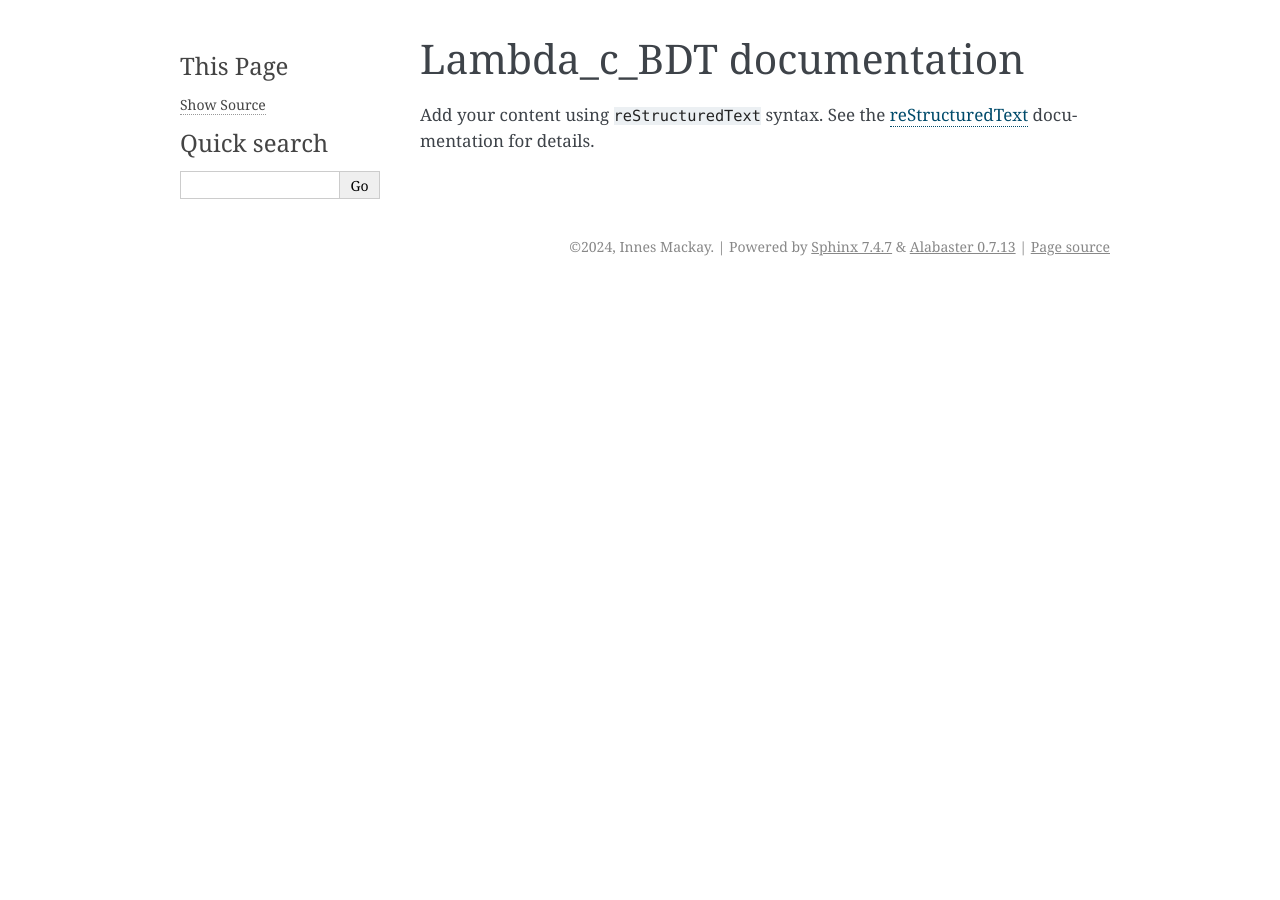
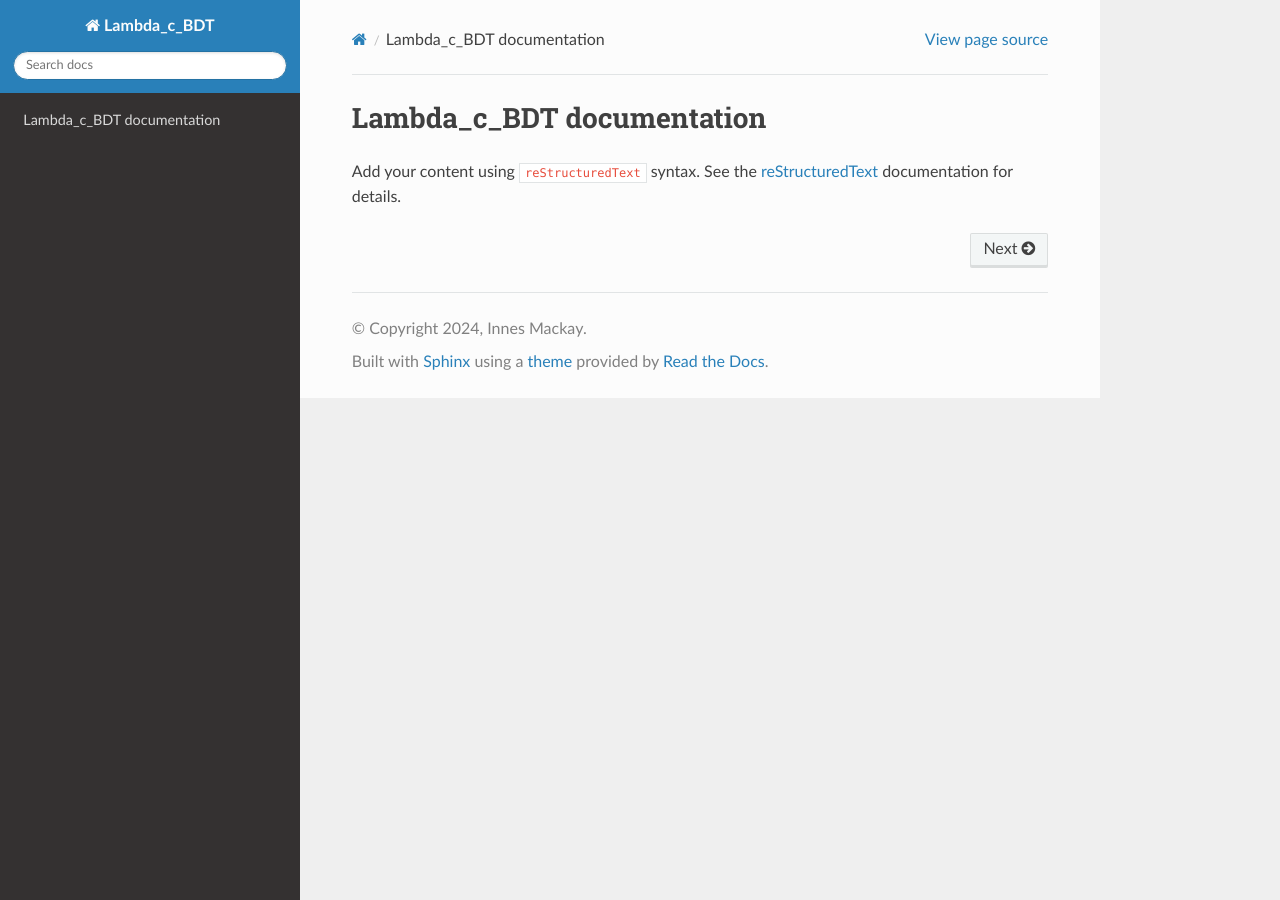
Before and after one commit to innesmackay/Lambda_c_BDT, a Sphinx documentation site: the page built from docs/source/index.rst, in a window 1280 px wide. Built offline with Sphinx 7.4.7 and the Read the Docs theme 2.0.0, drawn with Linux system fonts in a browser that asks for light colours.

Commit message:
Change theme

```diff
--- a/docs/source/conf.py
+++ b/docs/source/conf.py
@@ -31,14 +31,14 @@ exclude_patterns = []
 # -- Options for HTML output -------------------------------------------------
 # https://www.sphinx-doc.org/en/master/usage/configuration.html#options-for-html-output
 
-html_theme = 'alabaster' # sphinx_rtd_theme
+html_theme = 'sphinx_rtd_theme'
 html_static_path = ['_static']
 
 import sys
 import os
 
-sys.path.insert(0, os.path.abspath('../../src/bdt/apps'))
-sys.path.insert(0, os.path.abspath('../../'))
+#sys.path.insert(0, os.path.abspath('../../src/bdt/apps'))
+#sys.path.insert(0, os.path.abspath('../../'))
+#sys.path.insert(0, os.path.abspath('.'))
+#sys.path.insert(0, os.path.abspath('../../src/bdt/utils'))
 sys.path.insert(0, os.path.abspath('.'))
-sys.path.insert(0, os.path.abspath('../../src/bdt/utils'))
-#sys.path.insert(0, os.path.abspath('.'))
```
